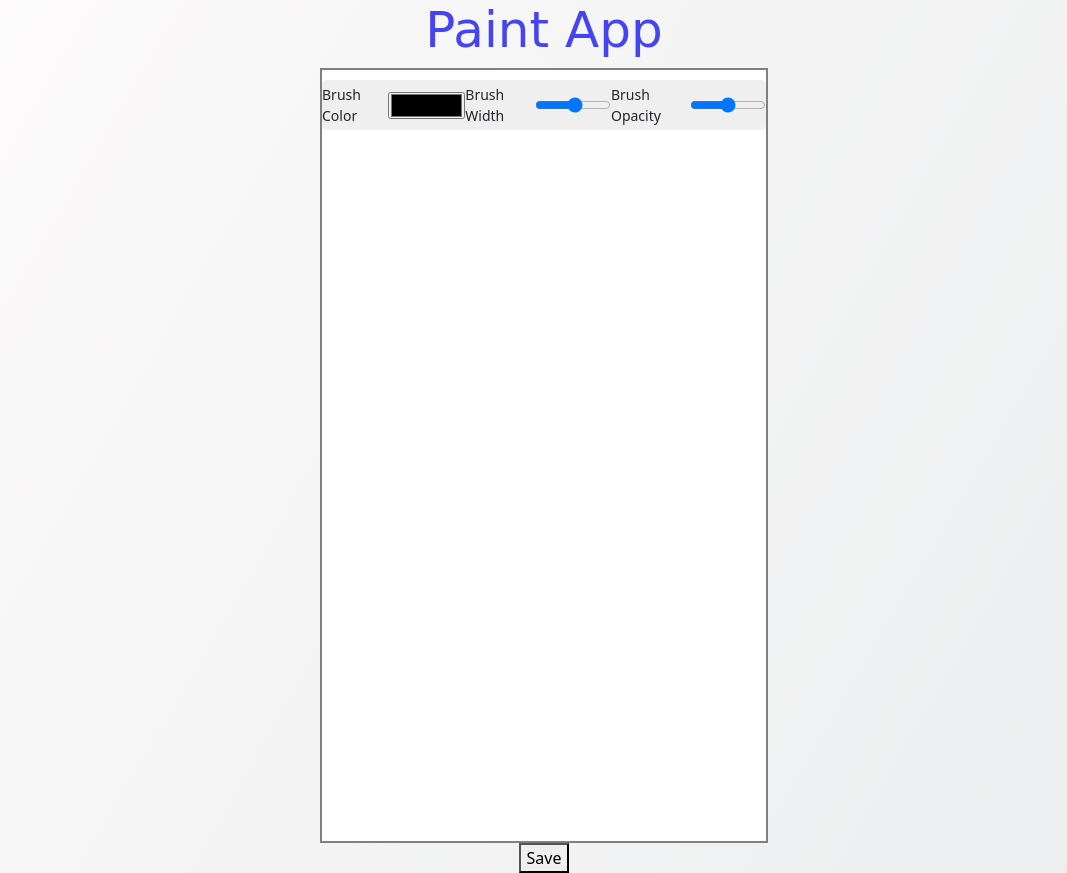
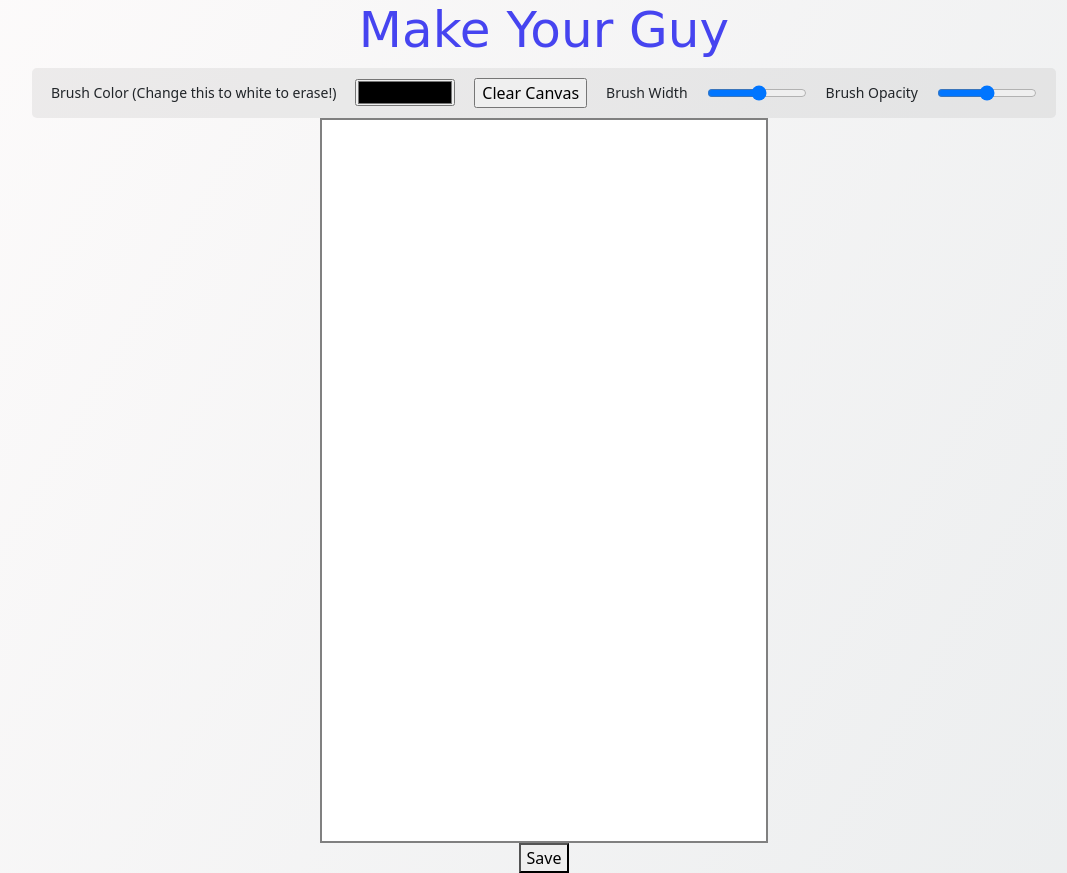
Before and after one commit to NolanReedHill/LittleDude, a Django app: page /Dude/ in a window 1280 px wide. Shown: the whole page, without its empty margins (96-1163 px from the left). Run offline with Django 4.2, Linux system fonts and the light colour scheme.

Commit message:
Clear button and some formatting

```diff
--- a/Dude/templates/Dude/drawing.html
+++ b/Dude/templates/Dude/drawing.html
@@ -5,7 +5,7 @@
 	<meta charset="UTF-8">
 	<meta name="viewport" content="width=device-width,
 								initial-scale=1.0">
-	<title>Paint App</title>
+	<title>LittleDude</title>
 	<!-- Bootstrap CSS -->
 	<link href=
 "https://cdn.jsdelivr.net/npm/bootstrap@5.3.0-alpha1/dist/css/bootstrap.min.css" rel="stylesheet">
@@ -41,18 +41,20 @@
 		}
 
 		.Menu {
-			width: 100%;
+			width: 80%;
 			max-width: 100vw;
 			/* Ensure the width doesn't
 			exceed the viewport width */
 			height: 50px;
 			display: flex;
+
+			grid-template-columns: max-content max-content;
 			justify-content: space-evenly;
 			border-radius: 5px;
 			align-items: center;
 			background-color: #a3a3a32d;
 			margin: auto;
-			margin-top: 10px;
+
 			overflow-x: hidden;
 			/* Hide horizontal scrollbar */
 		}
@@ -72,16 +74,17 @@
 
 <body>
 	<div class="App">
-		<h1>Paint App</h1>
-		<div class="draw-area">
-			<div class="Menu">
-				<label>Brush Color </label>
+		<h1>Make Your Guy</h1>
+		<div class="Menu">
+				<label>Brush Color (Change this to white to erase!) </label>
 				<input type="color" id="brushColor">
+				<input type="button" id="erase" value="Clear Canvas">
 				<label>Brush Width </label>
 				<input type="range" id="brushWidth" min="3" max="20">
 				<label>Brush Opacity</label>
 				<input type="range" id="brushOpacity" min="1" max="100">
 			</div>
+		<div class="draw-area">
 			<canvas id="canvas" width="1280" height="720"></canvas>
 		</div>
         <button id="save" onclick="save()">Save</button>
@@ -96,16 +99,22 @@
 	<script>
 		document.addEventListener("DOMContentLoaded", function () {
 			const canvas = document.getElementById('canvas');
-			const ctx = canvas.getContext('2d');
+			let ctx = canvas.getContext('2d');
 			const brushColor = document.getElementById('brushColor');
 			const brushWidth = document.getElementById('brushWidth');
 			const brushOpacity = document.getElementById('brushOpacity');
+			const button = document.getElementById("erase")
 
 			let isDrawing = false;
 
 			canvas.addEventListener('mousedown', startDrawing);
 			canvas.addEventListener('mouseup', endDrawing);
 			canvas.addEventListener('mousemove', draw);
+			button.addEventListener('click', eraser)
+
+			function eraser() {
+				ctx.clearRect(0,0,canvas.width,canvas.height);
+			}
 
 			function startDrawing(e) {
 				ctx.beginPath();
@@ -136,7 +145,6 @@
 
 			// $.post("/", { save_fname: filename, save_cdata: data, save_image: image });
 			// alert(filename + " saved");
-
 		}
 	</script>
 </body>
```
